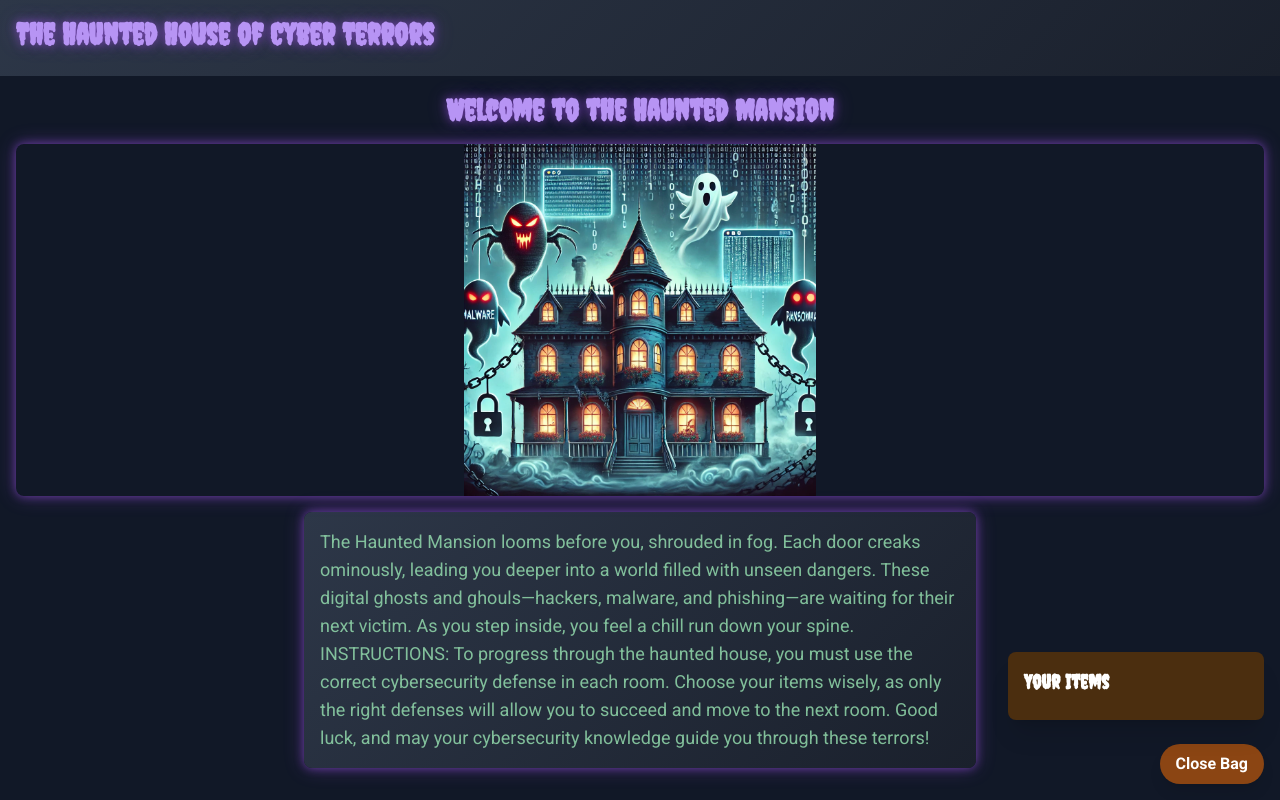
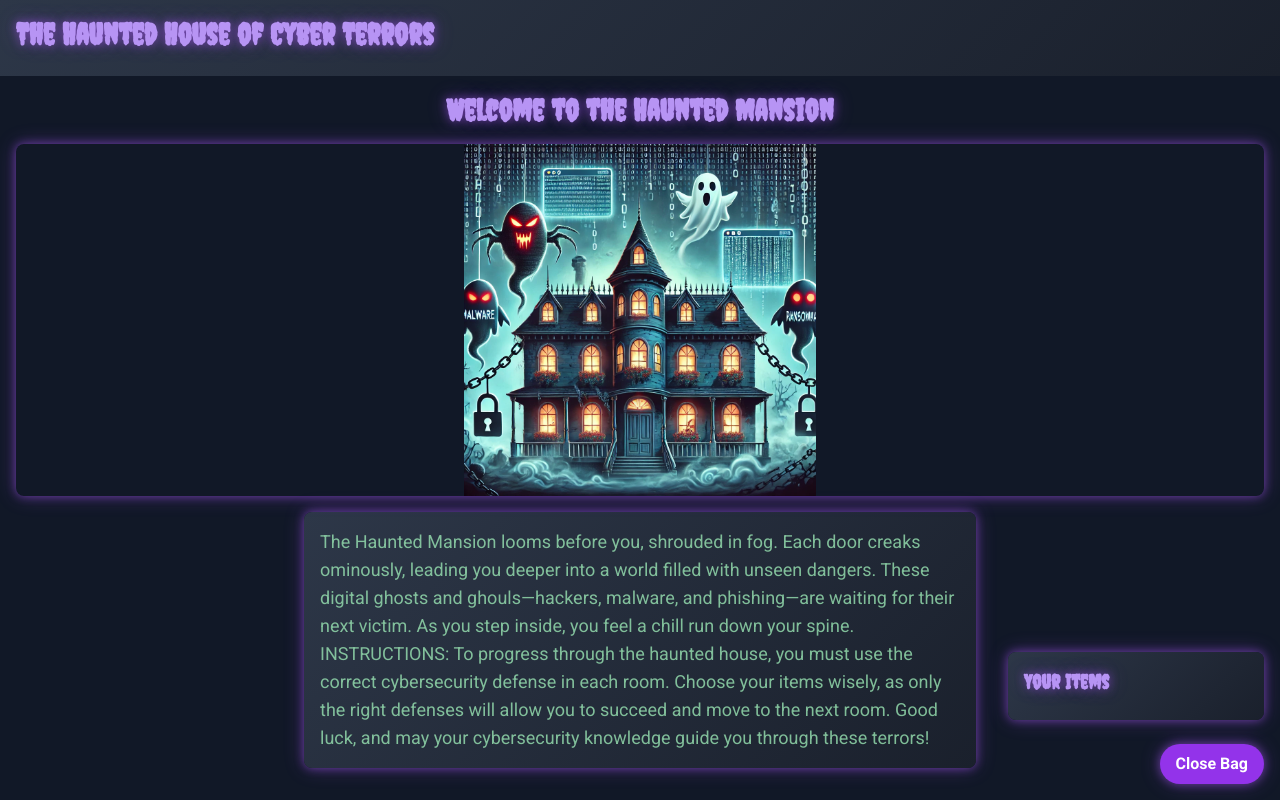
Before and after one commit to thestateofcybersecurity/haunted-house-of-cyber-terrors, a Next.js app: page / in a window 1280 px wide. Both pictures are taken after a click on the button "Open Bag". Built offline with nearby package versions, Linux system fonts and the light colour scheme.

Commit message:
Update ItemBag.js

```diff
--- a/components/ItemBag.js
+++ b/components/ItemBag.js
@@ -27,7 +27,7 @@ const ItemBag = ({ items, onUseItem }) => {
     <div className="fixed bottom-4 right-4">
       <button
         onClick={toggleBag}
-        className="bg-brown-600 hover:bg-brown-700 text-white font-bold py-2 px-4 rounded-full shadow-lg"
+        className="bg-purple-600 hover:bg-purple-700 text-white font-bold py-2 px-4 rounded-full shadow-lg border-glow"
       >
         {isOpen ? 'Close Bag' : 'Open Bag'}
       </button>
@@ -37,9 +37,9 @@ const ItemBag = ({ items, onUseItem }) => {
             initial={{ opacity: 0, y: 50 }}
             animate={{ opacity: 1, y: 0 }}
             exit={{ opacity: 0, y: 50 }}
-            className="absolute bottom-16 right-0 w-64 bg-brown-800 rounded-lg shadow-xl p-4"
+            className="absolute bottom-16 right-0 w-64 bg-gradient-haunted rounded-lg shadow-xl p-4 border-glow"
           >
-            <h3 className="text-xl font-bold mb-2 text-white">Your Items</h3>
+            <h3 className="text-xl font-bold mb-2 text-purple-300 text-shadow-glow">Your Items</h3>
             <div className="grid grid-cols-3 gap-2">
               {items.map((item, index) => (
                 <div
@@ -52,17 +52,17 @@ const ItemBag = ({ items, onUseItem }) => {
                     alt={item.name}
                     width={50}
                     height={50}
-                    className="rounded-full border-2 border-gray-300"
+                    className="rounded-full border-2 border-purple-300 hover:border-purple-500 transition-colors duration-200"
                   />
                 </div>
               ))}
             </div>
             {selectedItem && (
               <div className="mt-4">
-                <p className="text-sm text-white mb-2">{selectedItem.description}</p>
+                <p className="text-sm text-green-200 mb-2 animate-flicker">{selectedItem.description}</p>
                 <button
                   onClick={handleUseItem}
-                  className="bg-green-600 hover:bg-green-700 text-white font-bold py-1 px-2 rounded text-sm"
+                  className="bg-purple-600 hover:bg-purple-700 text-white font-bold py-1 px-2 rounded text-sm border-glow"
                 >
                   Use Item
                 </button>
```
